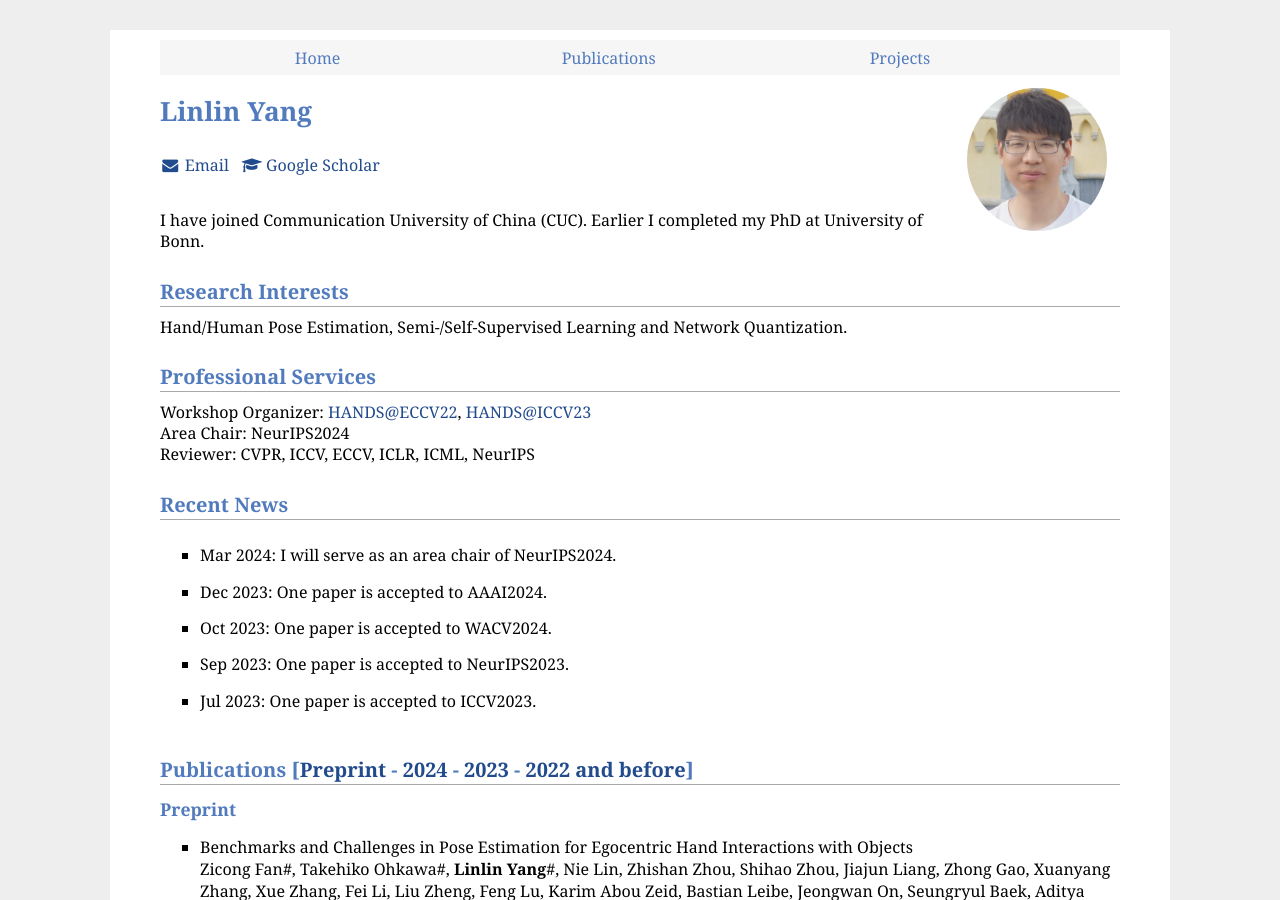
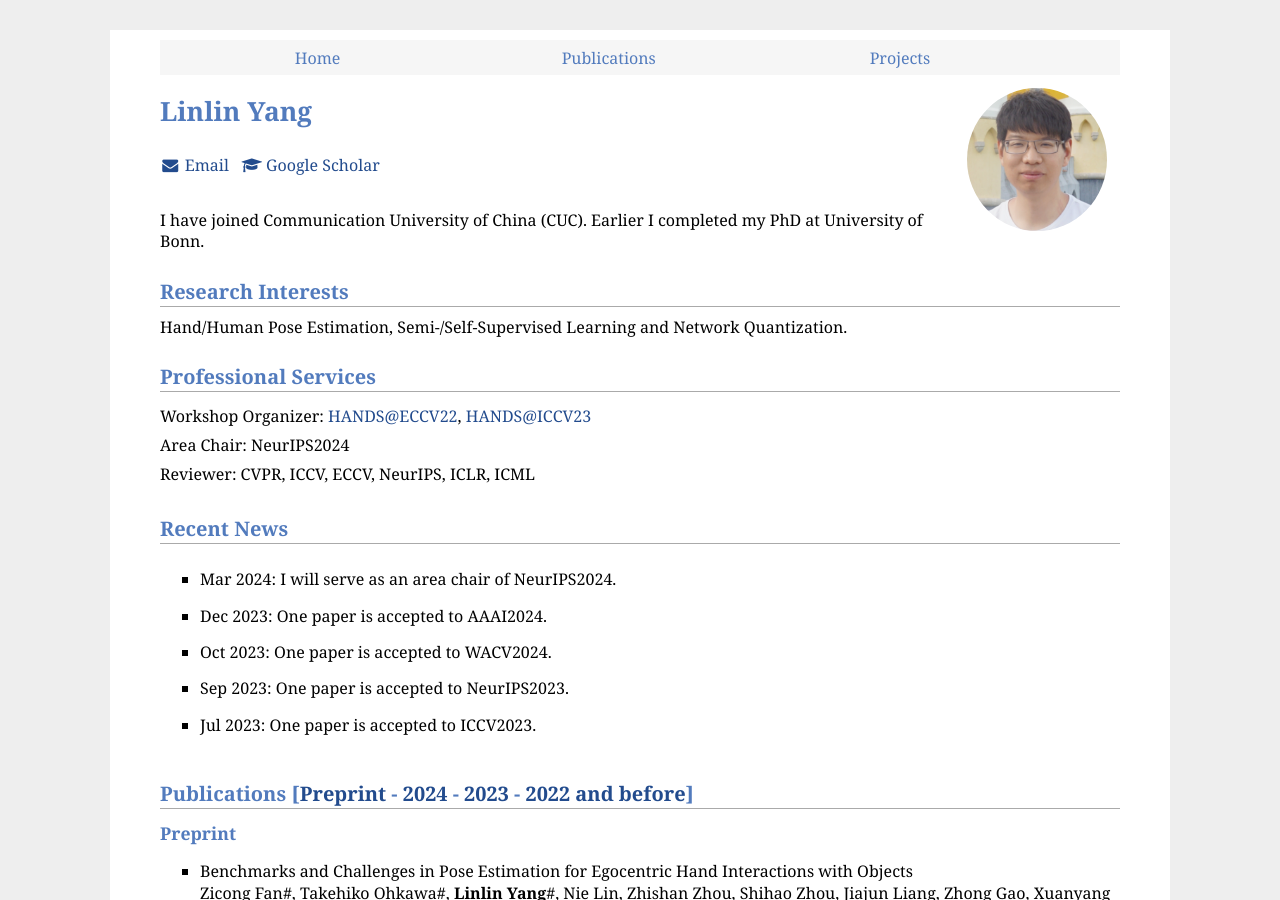
Before and after one commit to bestonebyone/mu4yang, a Jekyll site: the page built from index.md, in a window 1280 px wide and 900 px high. Built offline with Jekyll 4.4.1, drawn with Linux system fonts in a browser that asks for light colours; comment, search, counter and statistics services are not loaded.

Commit message:
Update index.md

```diff
--- a/index.md
+++ b/index.md
@@ -37,9 +37,11 @@ Hand/Human Pose Estimation, Semi-/Self-Supervised Learning and Network Quantizat
 
 ## Professional Services
 
+<div style="line-height: 1.8;">
 Workshop Organizer: <a href="https://sites.google.com/view/hands2022/home">HANDS@ECCV22</a>, <a href="https://sites.google.com/view/hands2023/">HANDS@ICCV23</a><br>
 Area Chair: NeurIPS2024<br>
-Reviewer: CVPR, ICCV, ECCV, ICLR, ICML, NeurIPS<br>
+Reviewer: CVPR, ICCV, ECCV, NeurIPS, ICLR, ICML<br>
+</div>
 
 <span id="news"></span>
 ## Recent News
```
